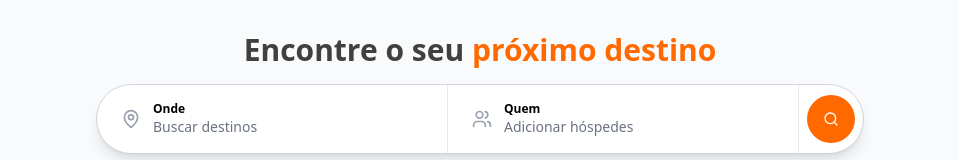
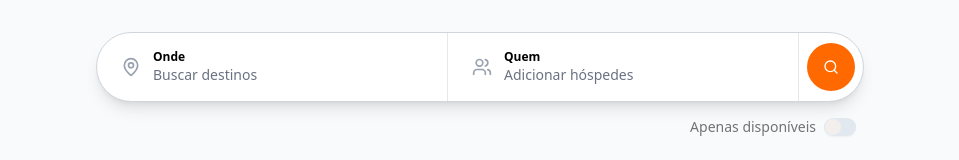
Before and after one commit to diogomene/seazone-teste, a Next.js app in the folder seazone-tech-front/: page / in a window 1280 px wide. Shown: the top 160 px of the page, without its empty margins (160-1119 px from the left). Built offline with nearby package versions, Linux system fonts and the light colour scheme.

Commit message:
feat: remove header de pesquisa

```diff
--- a/seazone-tech-front/src/components/search/SearchInput.tsx
+++ b/seazone-tech-front/src/components/search/SearchInput.tsx
@@ -36,10 +36,6 @@ export function SearchInput({ onSearch, initialFilters }: SearchProps) {
   return (
     <div className="w-full max-w-4xl mx-auto">
       <div className="flex flex-col items-center space-y-4">
-        <h1 className="text-3xl font-bold text-center">
-          <span className="text-neutral-700">Encontre o seu </span>
-          <span className="text-orange-500">próximo destino</span>
-        </h1>
 
         <div className="flex items-center bg-white border border-gray-300 rounded-full shadow-lg overflow-hidden w-full max-w-3xl">
           <LocationSelector
```
